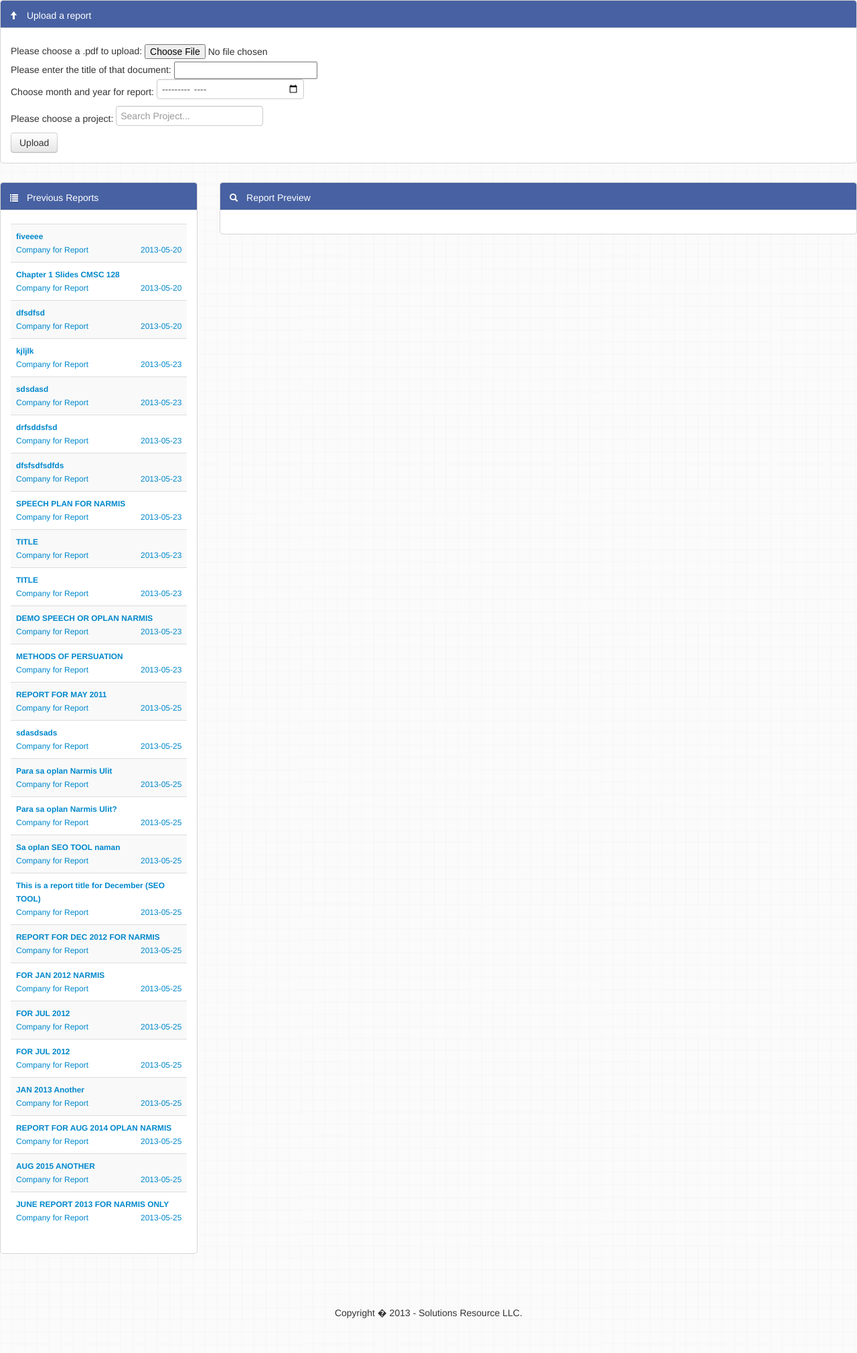
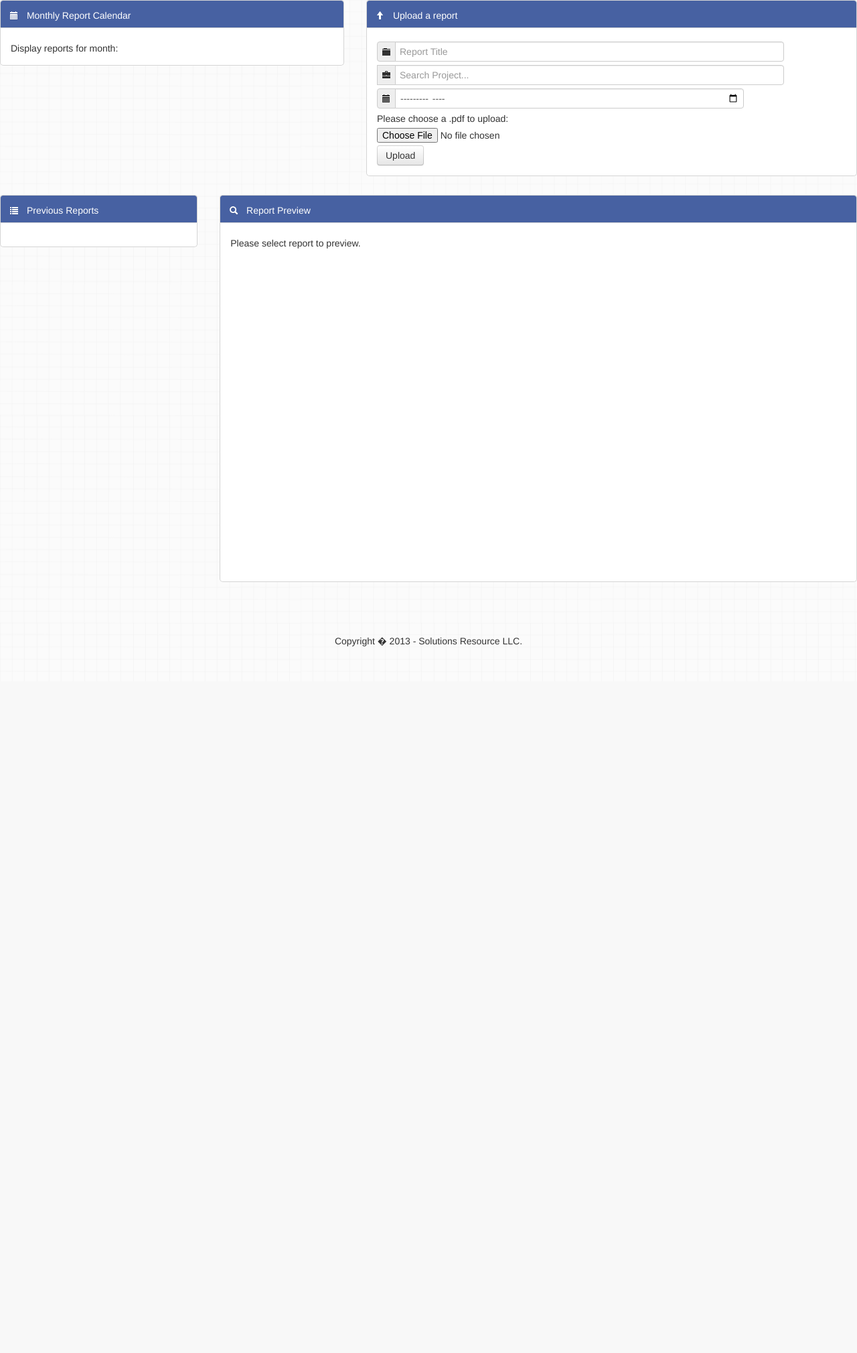
Before and after one commit to semrussel/SEOTOOL4SR, a PHP site: page /index.php?mod=mod_reports in a window 1280 px wide. Shown: the whole page at 67% size. After the commit the page ends 965 px from the top, so only its background shows below. Run offline with PHP 8.4, Linux system fonts and the light colour scheme; data comes from the database, SQL or seed files in the repository; both versions use the stored data as it was after the commit; some libraries are stand-ins or nearby versions.

Commit message:
Complete Project Module + Partial Report Module + Updated Database

```diff
--- a/seotool/css/default.css
+++ b/seotool/css/default.css
@@ -1,6 +1,7 @@
 body{
 	background-image: url('../img/bg.png');
 	font-family: 'Helvetica Neue', 'Noto Sans';
+  background-attachment: fixed;
 }
 
 .navbar-inner{
@@ -234,3 +235,18 @@
 table{
   font-size: 12px;
 }
+.monthly_calendar{
+  margin-top: 15px;
+}
+.monthly_calendar th{
+  vertical-align: middle;
+  text-align: center;
+}
+
+.cal_month{
+  width: 50px;
+}
+
+.monthly_calendar td, .monthly_calendar th{
+  padding: 5px;
+}
--- a/seotool/css/js/jquerymedia.js
+++ b/seotool/css/js/jquerymedia.js
@@ -112,8 +112,8 @@
 $.fn.media.defaults = {
 	standards:  true,       // use object tags only (no embeds for non-IE browsers)
 	canUndo:    true,       // tells plugin to store the original markup so it can be reverted via: $(sel).mediaUndo()
-	width:		400,
-	height:		400,
+	width:		'100%',
+	height:		'100%',
 	autoplay:	0,		   	// normalized cross-player setting
 	bgColor:	'#ffffff', 	// background color
 	params:		{ wmode: 'transparent'},	// added to object element as param elements; added to embed element as attrs
--- a/seotool/modules/mod_projects/default.php
+++ b/seotool/modules/mod_projects/default.php
@@ -29,7 +29,8 @@
 			</div>
 			<div class="widget">
 				<div class="widget-header">
-
+					<i class="icon-exclamation-sign"></i>
+					<h3>Pending Project Reports</h3>
 				</div>
 				<div class="widget-content">
 				</div>
--- a/seotool/modules/mod_reports/default.css
+++ b/seotool/modules/mod_reports/default.css
@@ -16,3 +16,7 @@
 #report_suggestions .suggestion:hover{
   background-color: #f5f5f5;
 }
+
+.media{
+	height: 100%;
+}
--- a/seotool/modules/mod_reports/default.js
+++ b/seotool/modules/mod_reports/default.js
@@ -1,10 +1,124 @@
+var date = new Date();
+var title_validation = 0;
+var proj_validation = 0;
+var month_validation = 0;
+var file_validation = 0;
+
+// GETMONTH() VALUES 0..11
+var month = date.getMonth() + 1;
+var year = date.getFullYear();
+
+$(document).ready(function(){
+  //INITIAL OPTIONS
+  $('#report_suggestions').fadeOut();
+  $(".media").media();
+  $('#upload_report_btn').attr('disabled', 'disabled');
+  $('#input_month').attr('disabled', 'disabled');
+  $("#main_viewer").hide();
+
+  set_monthly_calendar();
+
+  //INITIAL REPORT SUGGESTIONS
+  $.ajax({
+    url : "modules/mod_reports/process/report_pdf_preview.php",
+    data : {
+      "month" : month,
+      "year" : year
+    },
+    type : "POST"
+  }).done(function(response){
+    $("#all_reports").html(response);
+  });
+
+  //UPLOAD A REPORT VALIDATION
+  //TITLE VLIDATION
+  $('#input_title').keyup(function(){
+    $.ajax({
+      url : "modules/mod_reports/process/validate_title.php",
+      data : {
+        "title" : $(this).val().trim()
+      },
+      type : "POST"
+    }).done(function(response){
+    //  console.log(response);
+      $('#title_validate').html(response);
+
+      if($('#title_validation_result').attr('src')=='img/check.png'){
+        title_validation++;
+      }
+      else{
+        title_validation = 0;
+      }
+      validate();
+    });
+  });
+
+  //MONTH YEAR VALIDATION
+  $('#input_month').change(function(){
+    $.ajax({
+      url : "modules/mod_projects/process/check_report.php",
+      data: {
+        "month" : $(this).val(),
+        "id" : $('#project_id').val()
+      },
+      type : "POST"
+    }).done(function(response){
+      $('#month_year_validate').html(response);
+      if($('#img_src').attr('src') == 'img/check.png'){
+        month_validation++;
+      }
+      else{
+        month_validation = 0;
+      }
+      validate();
+    })
+  });
+
+  //UPLOAD BUTTON ENABLING
+  $('#project_title').keyup(function(){
+    $('#input_month').attr('disabled', 'disabled');
+    proj_validation = 0;
+    validate();
+  });
+
+  $('#imagefile').change(function(){
+    if($(this).val() != ''){
+      file_validation++;
+    }
+    else{
+      file_validation = 0;
+    }
+    validate();
+  });
+
+});
+
+function validate(){
+  if(title_validation > 0 &&
+    proj_validation > 0 &&
+    month_validation > 0 &&
+    file_validation > 0){
+    $('#upload_report_btn').removeAttr('disabled');
+  }
+  else{
+    $('#upload_report_btn').attr('disabled', 'disabled');
+  }
+}
+
+function set_monthly_calendar(){
+$.ajax({
+    url : "modules/mod_reports/process/monthly_calendar.php"
+  }).done(function(response){
+      $('#month_calendar').html(response);
+  })
+};
+
 function suggest_reports(value){
   $.ajax({
     type: "POST",
     url: "modules/mod_reports/process/process_suggest.php",
     data: {queryString:value}
    }).done(function(result){
-	 	console.log(result);
     if (result.length==0){
       $("#report_suggestions").hide();
     }else {
@@ -13,19 +127,20 @@
       $("#report_suggestions").html(result);
     }
   });
+
 }
-
-$(document).ready(function(){
-	$('#report_suggestions').fadeOut();
-});
 
 function get_project(title, id){
   $("#project_title").val(title);
   $("#project_id").val(id);
   $("#report_suggestions").fadeOut();
+  $('#input_month').removeAttr('disabled');
+  proj_validation++;
 }
 
 function change_preview(id){
+  $("#main_viewer").fadeIn();
   $("#main_viewer").attr("href", "docs/"+id+".pdf");
   $(".media").media();
+  $('#initial').fadeOut();
 }
--- a/seotool/modules/mod_reports/default.php
+++ b/seotool/modules/mod_reports/default.php
@@ -5,13 +5,25 @@
 
 <script>
 	$("document").ready(function(){
-    	$(".media").media();
+
     });
 </script>
 
 <div id="mod_reports">
 	<div class="row-fluid">
-		<div class="span12">
+		<div class="span5">
+			<div class="widget">
+				<div class="widget-header">
+					<i class="icon-calendar icon-white"></i>
+					<h3>Monthly Report Calendar</h3>
+				</div>
+				<div class="widget-content">
+					Display reports for month:
+					<div id="month_calendar"></div>
+				</div>
+			</div>
+		</div>
+		<div class="span7">
 			<div class="widget">
 				<div class="widget-header">
 					<i class="icon-arrow-up icon-white"></i>
@@ -21,19 +33,35 @@
 					<form enctype="multipart/form-data" action="modules/mod_reports/process/save_upload.php" method="POST">
 						<input type="hidden" name="MAX_FILE_SIZE" value="1000000">
 						<input type="hidden" name="completed" value="1">
-						Please choose a .pdf to upload: <input type="file" id="imagefile" name="imagefile" /><br>
-						Please enter the title of that document: <input name="title" /><br />
-						Choose month and year for report:
-						<input type="month" name="month" id="month" /> <br />
-        				Please choose a project: <input type="text" placeholder="Search Project..." onkeyup="suggest_reports(this.value);" name = "project_title" id="project_title"/><br />
-						<input type="hidden" name = "project_id" id="project_id" />
+						<div id="create_report_form">
+							<div class="row-fluid input-prepend">
+								<span class="add-on"><i class="icon-folder-close"></i></span>
+								<input type="text" name="title" placeholder="Report Title" class="span10" id="input_title"/>
+								<span id="title_validate" class="span1 pull-right"></span>
+							</div>
+							<div class="row-fluid input-prepend">
+								<span id="project_validate" class="span1 pull-right"></span>
+								<span class="add-on"><i class="icon-briefcase"></i></span>
+        						<input type="text" placeholder="Search Project..." onkeyup="suggest_reports(this.value);" name = "project_title" id="project_title" class="span10"/><br />
+								<input type="hidden" name = "project_id" id="project_id" />
+							</div>
+							<div class="row-fluid input-prepend">
+								<span class="add-on"><i class="icon-calendar"></i></span>
+								<input title="Choose Month and Year for the report" type="month" name="month" id="input_month" class="span9"/>
+								<span id="month_year_validate" class="span1 pull-right"></span>
+							</div>
+							<div class="row-fluid">
+								Please choose a .pdf to upload: <input type="file" class="span12" id="imagefile" name="imagefile" />
+							</div>
+						</div>
 						<div id="report_suggestions"></div>
-						<input type="submit" value="Upload" class="btn" />
+						<input type="submit" value="Upload" class="btn" id="upload_report_btn"/>
 					</form>
 				</div>
 			</div>
 		</div>
 	</div>
+	<div  id="report_previews"></div>
 	<div class="row-fluid">
 		<div class="span3">
 			<div class="widget">
@@ -41,37 +69,7 @@
 					<i class="icon-list icon-white"></i>
 					<h3>Previous Reports</h3>
 				</div>
-				<div class="widget-content">
-					<table class="table table-striped table-hover">
-						<?php
-							//GET ALL REPORTS
-							include 'api/api_sql.php';
-							$mysql = new mysql();
-
-							$mysql->query('SELECT * FROM REPORT;');
-							$reports = $mysql->row;
-						?>
-						<tbody>
-						<?php
-							if($reports != null){
-								foreach($reports as $row){
-									//var_dump($row);
-						?>
-								<tr>
-									<td>
-										<a onclick="change_preview('<?php echo $row['File']; ?>');">
-											<h6><?php echo $row['ReportTitle']; ?></h6>
-											<span class="details" style="float: right;"><?php echo $row['DateCreated']; ?></span>
-											<span class="details">Company for Report</span>
-										</a>
-									</td>
-								</tr>
-						<?php 	}
-							}
-							else echo '<i>List is empty.</i>';
-							 ?>
-						</tbody>
-					</table>
+				<div class="widget-content" id="all_reports">
 				</div>
 			</div>
 		</div>
@@ -81,7 +79,7 @@
 					<i class="icon-search icon-white"></i>
 					<h3>Report Preview</h3>
 				</div>
-				<div class="widget-content">
+				<div class="widget-content" style="height: 500px">
 					<?php
 						if(isset($_SESSION['status']) && $_SESSION['status'] == 1){
 						?>
@@ -92,20 +90,14 @@
 							unset($_SESSION['status']);
 
 						}else if(isset($_SESSION['status']) && $_SESSION['status'] != 1){ ?>
-						<div class="alert-warning">
+						<div class="alert alert-error">
 							Something went wrong in uploading the file. Please try again.
 						</div>
-					<?php }
-					//	if(isset($_SESSION['view_this'])){
-					?>
-
-						<a id="main_viewer" class="media {width: 800, height: 500}" href="docs/<?php echo isset($_SESSION['view_this'])?$_SESSION['view_this']:'' ; ?>.pdf"></a>
-						<?php unset($_SESSION['view_this']); ?>
-					<?php// }
-						//	else{
-					 ?>
-					 	<!--span class="i">No preview available.</span-->
-					 	<?php// } ?>
+						<?php }
+							unset($_SESSION['status']);
+						?>
+						<a id="main_viewer" class="media" href="" style="height: 500px"></a>
+					 	<span id="initial">Please select report to preview.</span>
 				</div>
 			</div>
 		</div>
```
Also changed, not shown: seotool/css/js/monthly_calendar.js (added, +51 -0 lines), seotool/modules/mod_projects/process/js/sort_report.js (+4 -4 lines), seotool/modules/mod_reports/process/monthly_calendar.php (added, +31 -0 lines), seotool/modules/mod_reports/process/process_update_preview.php (+8 -1 lines), seotool/modules/mod_reports/process/report_pdf_preview.php (added, +46 -0 lines), seotool/modules/mod_reports/process/save_upload.php (+10 -9 lines), seotool/modules/mod_reports/process/validate_title.php (added, +19 -0 lines), seotool/srdb.sql (+40 -11 lines), 5 other files. Lines whose indentation alone changed are shown as unchanged.
